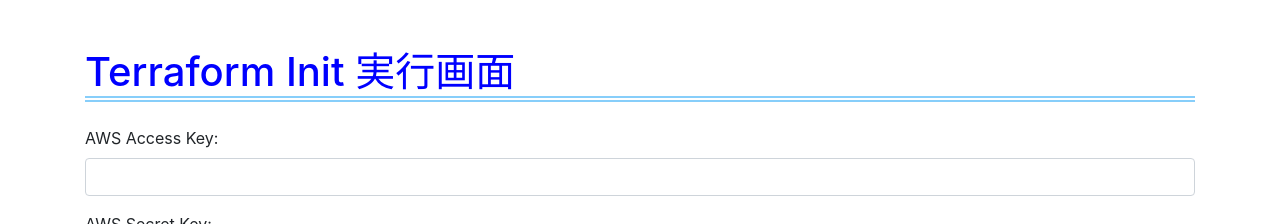
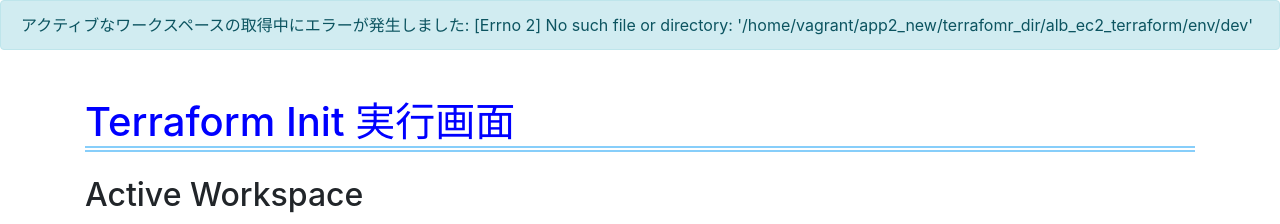
Before and after one commit to Shirasaka-Takahiro/app2_new, a Flask app: page /tf_exec/tf_init in a window 1280 px wide. Shown: the part 56-280 px from the top of the page. Run offline with Flask 3, Linux system fonts and the light colour scheme; a user stored in the database is signed in; some libraries are stand-ins or nearby versions.

Commit message:
edited files

```diff
--- a/blog/templates/testapp/tf_apply.html
+++ b/blog/templates/testapp/tf_apply.html
@@ -12,6 +12,8 @@
     <div class="container mt-5">
         <h1 class="mb-4">Terraform Apply 実行画面</h1>
         <form method="POST">
+            <h2>Active Workspace</h2>
+            <p>{{ active_workspace }}</p>
             <div class="form-group">
                 <label for="aws_access_key">AWS Access Key:</label>
                 <input type="text" class="form-control" id="aws_access_key" name="aws_access_key" required>
--- a/blog/templates/testapp/tf_destroy.html
+++ b/blog/templates/testapp/tf_destroy.html
@@ -12,6 +12,8 @@
     <div class="container mt-5">
         <h1 class="mb-4">Terraform Destroy 実行画面</h1>
         <form method="POST">
+            <h2>Active Workspace</h2>
+            <p>{{ active_workspace }}</p>
             <div class="form-group">
                 <label for="aws_access_key">AWS Access Key:</label>
                 <input type="text" class="form-control" id="aws_access_key" name="aws_access_key" required>
--- a/blog/templates/testapp/tf_init.html
+++ b/blog/templates/testapp/tf_init.html
@@ -12,6 +12,9 @@
     <div class="container mt-5">
         <h1 class="mb-4">Terraform Init 実行画面</h1>
         <form method="POST">
+            <h2>Active Workspace</h2>
+            <p>{{ active_workspace }}</p>
+
             <div class="form-group">
                 <label for="aws_access_key">AWS Access Key:</label>
                 <input type="text" class="form-control" id="aws_access_key" name="aws_access_key" required>
--- a/blog/templates/testapp/tf_plan.html
+++ b/blog/templates/testapp/tf_plan.html
@@ -12,6 +12,8 @@
     <div class="container mt-5">
         <h1 class="mb-4">Terraform Plan 実行画面</h1>
         <form method="POST">
+            <h2>Active Workspace</h2>
+            <p>{{ active_workspace }}</p>
             <div class="form-group">
                 <label for="aws_access_key">AWS Access Key:</label>
                 <input type="text" class="form-control" id="aws_access_key" name="aws_access_key" required>
--- a/blog/views.py
+++ b/blog/views.py
@@ -268,7 +268,6 @@
         flash(f'アクティブなワークスペースの取得中にエラーが発生しました: {str(e)}', 'error')
         return None
 
-
 @app.route('/tf_exec', methods=['GET'])
 @login_required
 def tf_exec():
@@ -316,7 +315,8 @@
 
             flash('Initに失敗しました。実行結果を確認してください', 'error')
             return render_template('testapp/tf_init.html')
-    return render_template('testapp/tf_init.html')
+    active_workspace = get_active_workspace()
+    return render_template('testapp/tf_init.html', active_workspace=active_workspace)
 
 ##Terraform Initの実行結果確認
 @app.route('/view_init_output')
@@ -388,7 +388,8 @@
 
             flash('Planに失敗しました。実行結果を確認してください', 'error')
             return render_template('testapp/tf_plan.html')
-    return render_template('testapp/tf_plan.html')
+    active_workspace = get_active_workspace()
+    return render_template('testapp/tf_plan.html', active_workspace=active_workspace)
 
 ##Terraform Planの実行結果確認
 @app.route('/view_plan_output')
@@ -459,7 +460,8 @@
 
             flash('Applyに失敗しました。実行結果を確認してください', 'error')
             return render_template('testapp/tf_apply.html')
-    return render_template('testapp/tf_apply.html')
+    active_workspace = get_active_workspace()
+    return render_template('testapp/tf_apply.html', active_workspace=active_workspace)
 
 ##Terraform Applyの実行結果確認
 @app.route('/view_apply_output')
@@ -529,7 +531,8 @@
 
             flash('Destroyに失敗しました。実行結果を確認してください', 'error')
             return render_template('testapp/tf_destroy.html')
-    return render_template('testapp/tf_destroy.html')
+    active_workspace = get_active_workspace()
+    return render_template('testapp/tf_destroy.html', active_workspace=active_workspace)
 
 ##Terraform Destroyの実行結果確認
 @app.route('/view_destroy_output')
```
